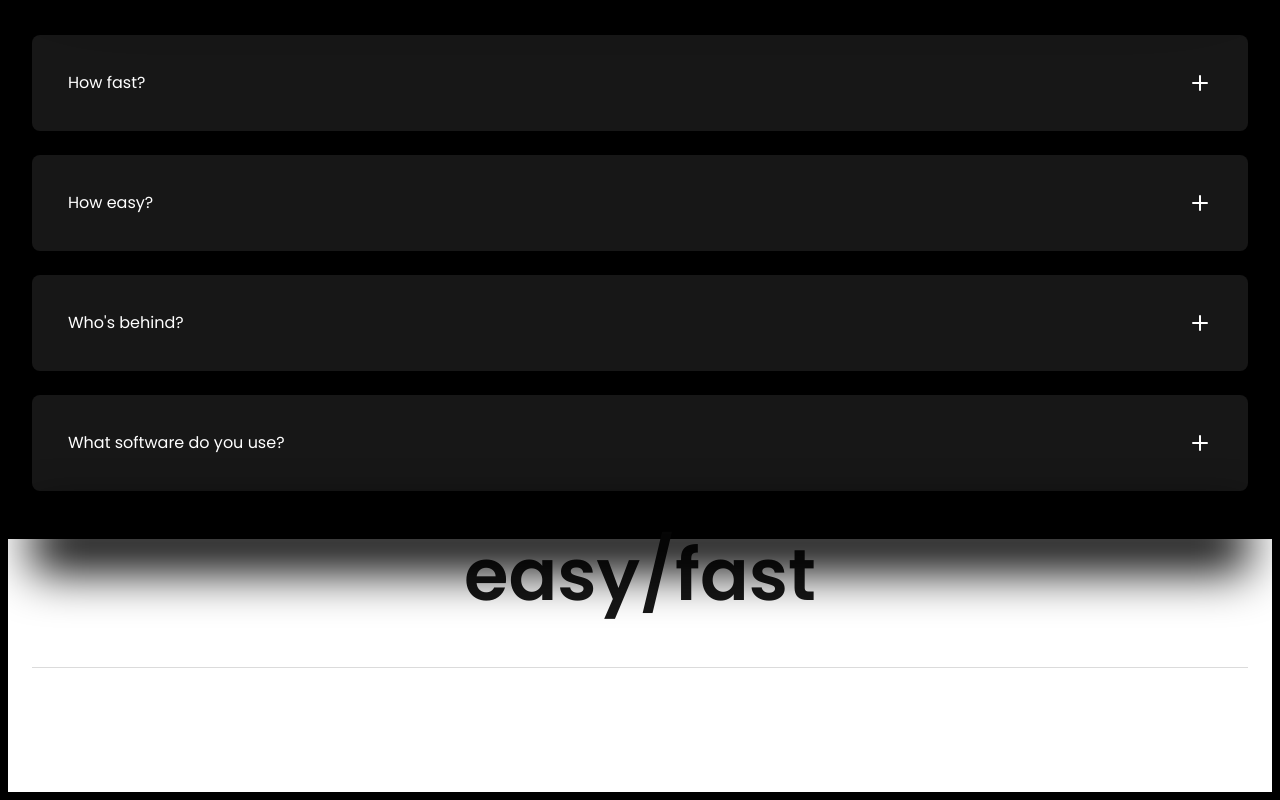
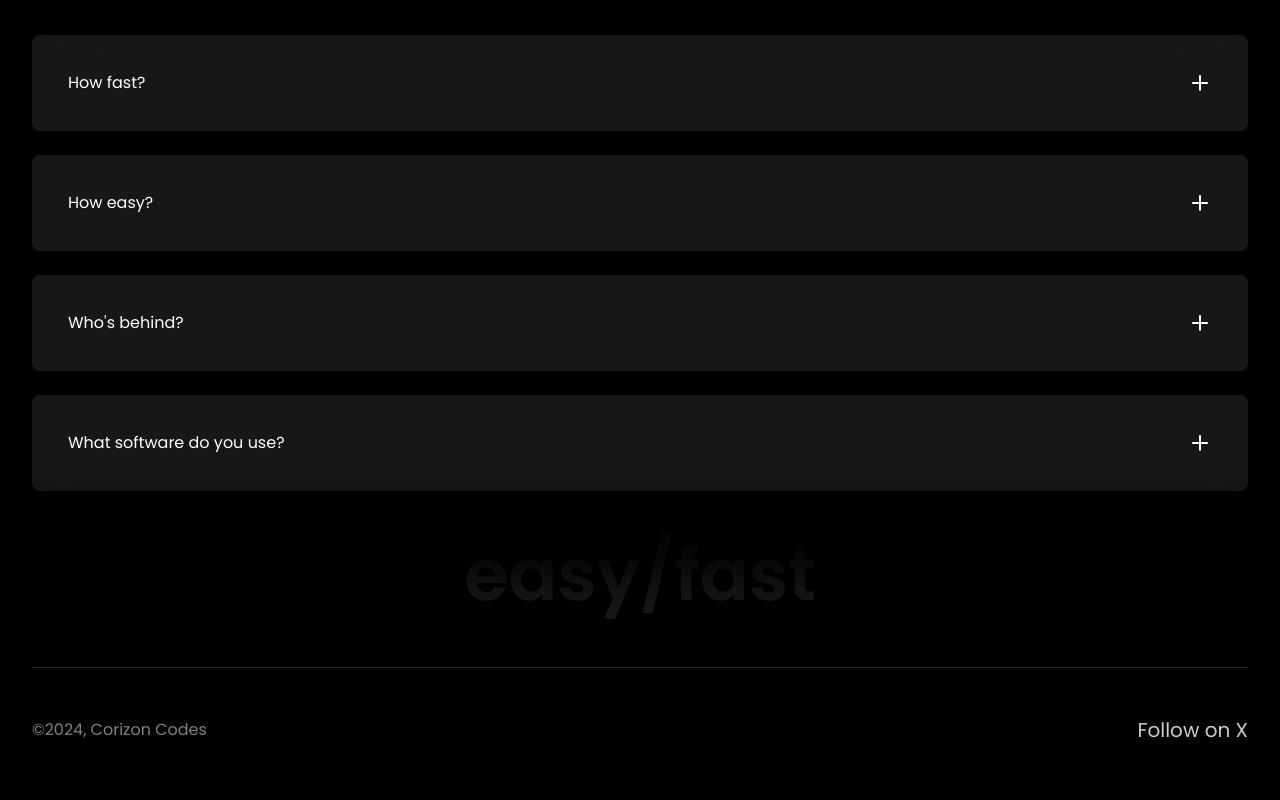
Before and after one commit to CharlesCypher/folio24, a Next.js app: page / in a window 1280 px wide. Shown: the part 2992-3792 px from the top of the page. Built offline with nearby package versions, Linux system fonts and the light colour scheme.

Commit message:
changed footer color

```diff
--- a/components/footer.tsx
+++ b/components/footer.tsx
@@ -1,6 +1,6 @@
 export default function Footer() {
   return (
-    <footer className="bg-card px-6">
+    <footer className="px-6">
       <h2 className="relative text-foreground text-center -mt-4 pb-14">
         <span className="relative bg-clip-text bg-textgrad text-7xl font-semibold">easy/fast</span>
         <div className="absolute w-full h-14 bg-black left-0 -top-6 blur-xl z-10"></div>
```
